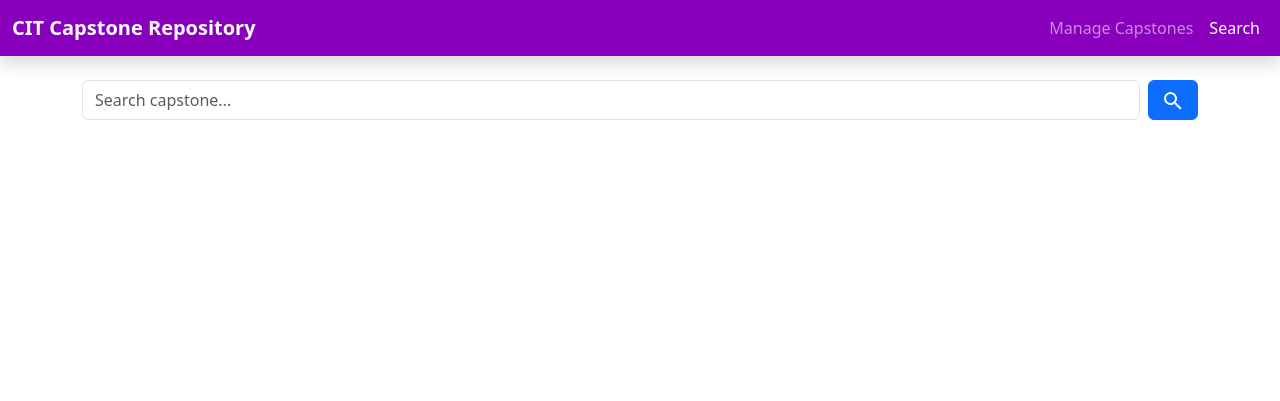
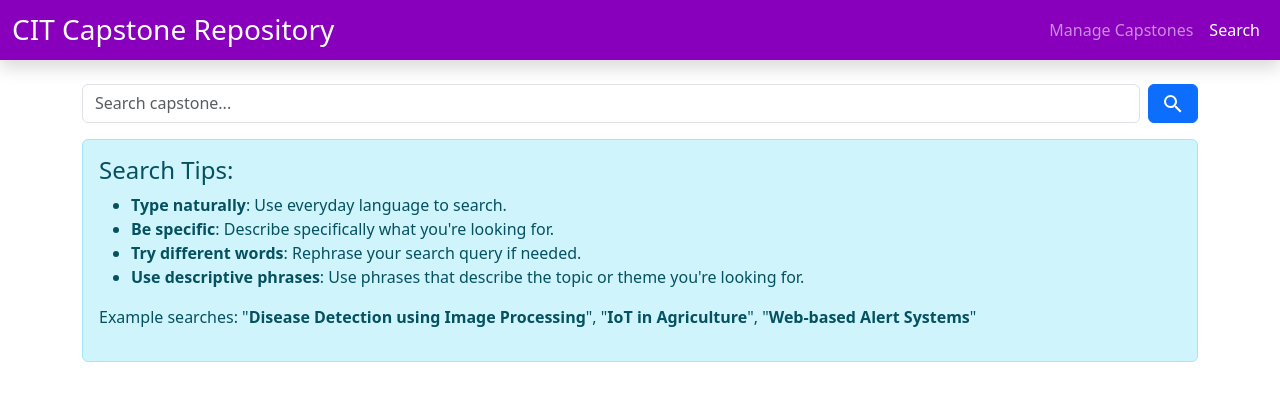
Before and after one commit to jhzrmx/cit-capstone-repository, a FastAPI app: page / in a window 1280 px wide. Shown: the top 401 px of the page. Run offline with FastAPI, Linux system fonts and the light colour scheme; some libraries are stand-ins or nearby versions.

Commit message:
Update some UI

```diff
--- a/main.py
+++ b/main.py
@@ -6,7 +6,6 @@ import numpy as np
 from io import StringIO
 from pathlib import Path
 from typing import List, Optional
-
 from fastapi import FastAPI, UploadFile, File, Form, Query, Depends, HTTPException
 from fastapi.responses import HTMLResponse, FileResponse
 from fastapi.staticfiles import StaticFiles
@@ -35,6 +34,12 @@ class Capstone(Base):
     pdf_file = Column(String, nullable=True)
     embedding = Column(Text, nullable=True)
 
+class User(Base):
+    __tablename__ = "users"
+    id = Column(Integer, primary_key=True, index=True)
+    username = Column(String, unique=True, index=True, nullable=False)
+    password_hash = Column(String, nullable=False)
+    role = Column(String, default="Staff")
 
 Base.metadata.create_all(bind=engine)
 
@@ -127,6 +132,20 @@ def delete_pdf(filename: str):
         if path.exists():
             path.unlink()
 
+'''
+from datetime import datetime, timedelta
+from jose import JWTError, jwt
+
+SECRET_KEY = "supersecretkey"
+ALGORITHM = "HS256"
+ACCESS_TOKEN_EXPIRE_MINUTES = 60
+
+def create_access_token(data: dict, expires_delta: timedelta = None):
+    to_encode = data.copy()
+    expire = datetime.utcnow() + (expires_delta or timedelta(minutes=15))
+    to_encode.update({"exp": expire})
+    return jwt.encode(to_encode, SECRET_KEY, algorithm=ALGORITHM)
+'''
 
 # ------------------------------
 # Routes (Frontend pages)
@@ -142,6 +161,18 @@ def manage_page():
 # ------------------------------
 # CRUD API
 # ------------------------------
+'''
+from fastapi.security import OAuth2PasswordRequestForm
+
+@app.post("/login")
+def login(form_data: OAuth2PasswordRequestForm = Depends(), db: Session = Depends(get_db)):
+    user = db.query(User).filter(User.username == form_data.username).first()
+    if not user or not verify_password(form_data.password, user.password_hash):
+        raise HTTPException(status_code=401, detail="Invalid credentials")
+
+    token = create_access_token({"sub": user.username})
+    return {"access_token": token, "token_type": "bearer"}
+'''
 @app.post("/capstones", response_model=CapstoneResponse)
 async def create_capstone(
     title: str = Form(...),
--- a/requirements.txt
+++ b/requirements.txt
@@ -6,3 +6,4 @@ sentence-transformers
 torch
 numpy
 python-multipart
+python-jose[cryptography]
--- a/static/js/manage.js
+++ b/static/js/manage.js
@@ -5,6 +5,7 @@ const uploadResultDiv = document.getElementById("upload-result");
 
 function importModal() {
     new bootstrap.Modal(document.getElementById("importModal")).show();
+    uploadResultDiv.innerHTML = "";
 }
 
 document.getElementById("uploadBtn").addEventListener("click", () => {
--- a/templates/index.html
+++ b/templates/index.html
@@ -12,7 +12,7 @@
   <!-- Header Navbar -->
   <nav class="navbar navbar-expand-lg navbar-dark shadow" style="background:#80B">
     <div class="container-fluid">
-      <a class="navbar-brand fw-bold" href="#">CIT Capstone Repository</a>
+      <a class="navbar-brand fw-bold" href="#"><h3 class="mb-0">CIT Capstone Repository</h3></a>
       <button class="navbar-toggler" type="button" data-bs-toggle="collapse" data-bs-target="#navbarNav">
         <span class="navbar-toggler-icon"></span>
       </button>
@@ -36,7 +36,18 @@
       <input class="form-control me-2" type="search" placeholder="Search capstone..." id="searchInput">
       <button class="btn btn-primary"><img src="/static/icons/magnify.svg"></button>
     </form>
-    <div id="results"></div>
+    <div id="results">
+      <div class="alert alert-info" role="alert">
+      <h4>Search Tips:</h4>
+      <ul>
+        <li><span class="fw-semibold">Type naturally</span>: Use everyday language to search.</li>
+        <li><span class="fw-semibold">Be specific</span>: Describe specifically what you're looking for.</li>
+        <li><span class="fw-semibold">Try different words</span>: Rephrase your search query if needed.</li>
+        <li><span class="fw-semibold">Use descriptive phrases</span>: Use phrases that describe the topic or theme you're looking for.</li>
+      </ul>
+      <p>Example searches: "<span class="fw-semibold">Disease Detection using Image Processing</span>", "<span class="fw-semibold">IoT in Agriculture</span>", "<span class="fw-semibold">Web-based Alert Systems</span>"</p>
+    </div>
+    </div>
     <nav>
       <ul class="pagination" id="pagination"></ul>
     </nav>
--- a/templates/manage.html
+++ b/templates/manage.html
@@ -12,7 +12,7 @@
   <!-- Header Navbar -->
   <nav class="navbar navbar-expand-lg navbar-dark shadow" style="background:#80B">
     <div class="container-fluid">
-      <a class="navbar-brand fw-bold" href="#">CIT Capstone Repository</a>
+      <a class="navbar-brand fw-bold" href="#"><h3 class="mb-0">CIT Capstone Repository</h3></a>
       <button class="navbar-toggler" type="button" data-bs-toggle="collapse" data-bs-target="#navbarNav">
         <span class="navbar-toggler-icon"></span>
       </button>
@@ -137,9 +137,6 @@
             <button id="uploadBtn" class="btn btn-success">Choose & Upload CSV</button>
             <div id="upload-result" class="mt-3"></div>
           </div>
-          <div class="modal-footer">
-            <button type="button" class="btn btn-secondary" data-bs-dismiss="modal">Close</button>
-          </div>
         </div>
       </div>
     </div>
```
Also changed, not shown: capstones.db.
